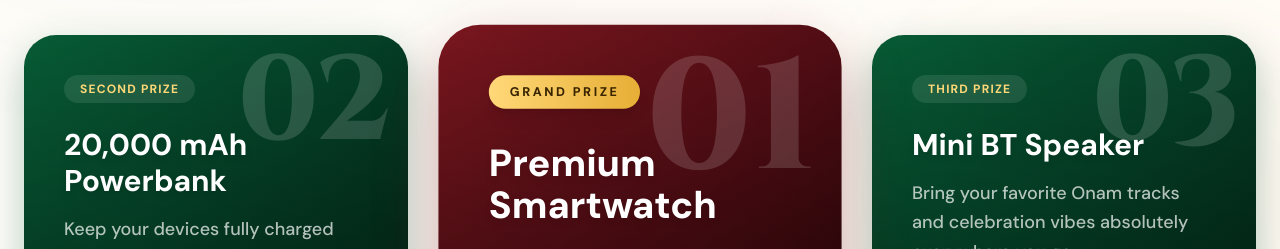
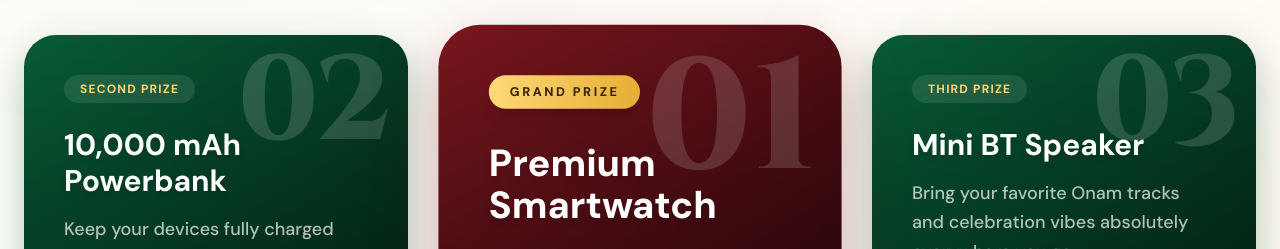
Before and after one commit to sahil-kk/gmc_kannur_onam, a React (Vite) app: page / in a window 1280 px wide. Shown: the part 1340-1589 px from the top of the page. Built offline with nearby package versions, Linux system fonts and the light colour scheme; no server answers; the database is empty; a web font is replaced by a local one.

Commit message:
Update power bank capacity to 10000 mAh

```diff
--- a/src/components/LandingPage.jsx
+++ b/src/components/LandingPage.jsx
@@ -214,7 +214,7 @@ function LandingPage() {
 
             <div className="relative z-10 flex-grow">
               <div className="bg-white/10 border border-[#ffd878]/30 text-[#ffd878] font-bold text-xs uppercase tracking-widest px-4 py-1.5 rounded-full inline-flex mb-6 backdrop-blur-sm">Second Prize</div>
-              <h3 className="text-white text-2xl lg:text-3xl font-bold mb-4 leading-tight drop-shadow-md">20,000 mAh Powerbank</h3>
+              <h3 className="text-white text-2xl lg:text-3xl font-bold mb-4 leading-tight drop-shadow-md">10,000 mAh Powerbank</h3>
               <p className="text-white/70 leading-relaxed">Keep your devices fully charged and ready for all the Onam festivities without missing a beat.</p>
             </div>
           </div>
```
